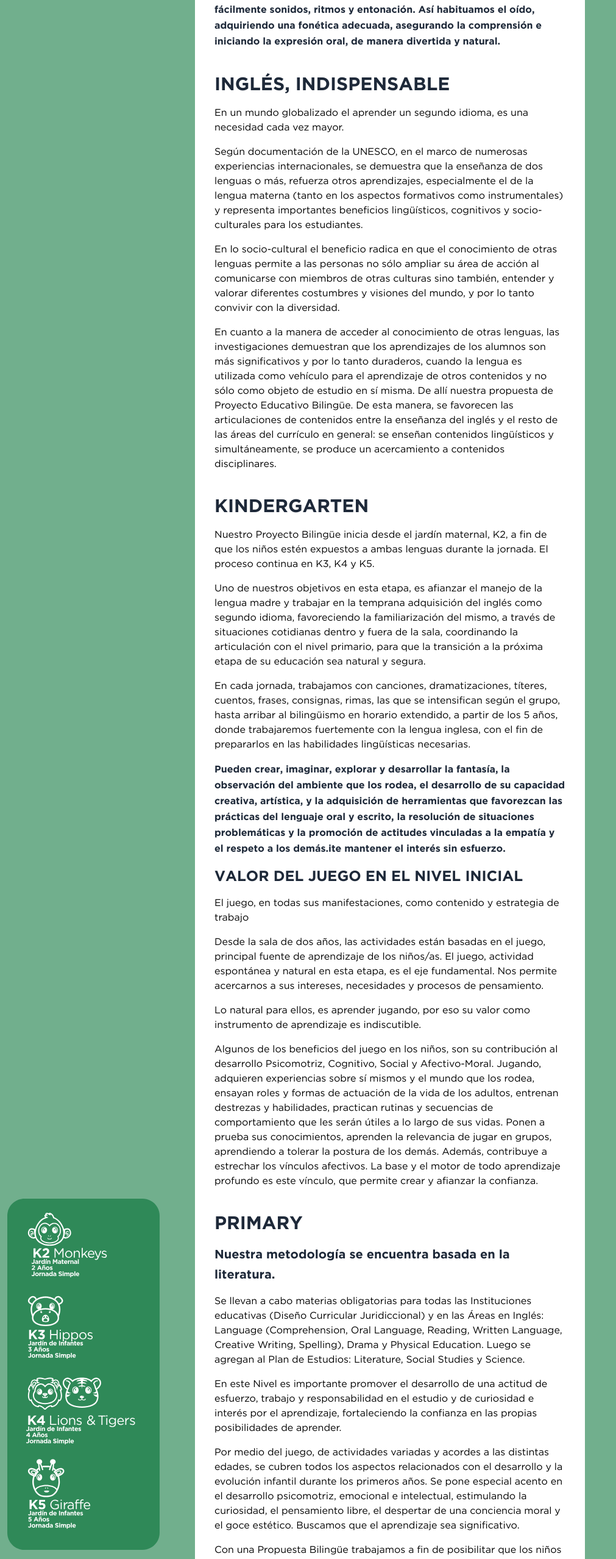
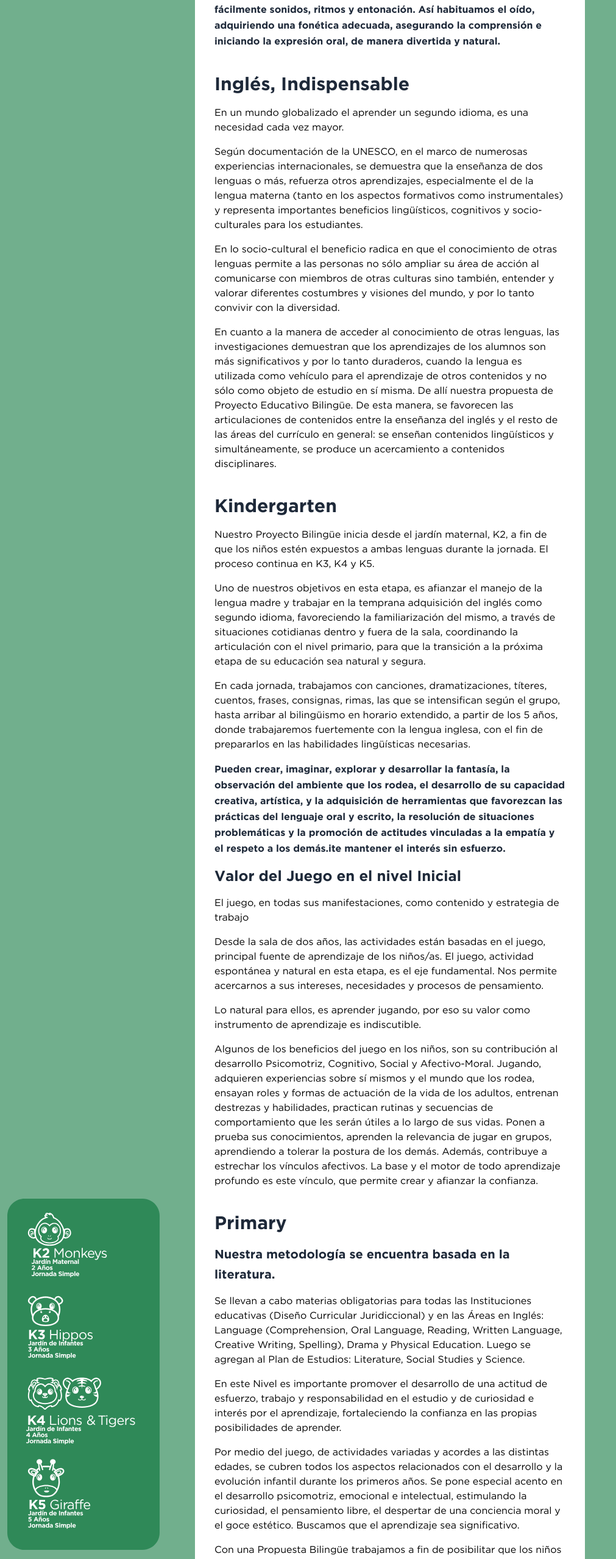
Before and after one commit to LautaroPairuna/San-Isidro-College, a Next.js app: page /academicos-mas-info/academicos-mas-info in a window 1280 px wide. Shown: the part 1063-3620 px from the top of the page at 61% size, without its empty margins (0-1011 px from the left). Built offline with nearby package versions, Linux system fonts and the light colour scheme; no server answers; the database is empty; a web font is replaced by a local one.

Commit message:
style: remove uppercase from heading styles in academic info page
The uppercase styling was removed from heading elements to maintain consistency with the design system and improve readability. This change affects multiple sections including English, Kindergarten, Primary, and Secondary headings.

```diff
--- a/src/app/(public)/[locale]/academicos-mas-info/page.tsx
+++ b/src/app/(public)/[locale]/academicos-mas-info/page.tsx
@@ -38,7 +38,7 @@ export default function AcademicosMasInfoPage() {
 
           {/* Inglés, Indispensable */}
           <div className="space-y-4 mt-10">
-            <h3 className="text-2xl md:text-3xl font-bold uppercase mb-4 text-gray-800">
+            <h3 className="text-2xl md:text-3xl font-bold mb-4 text-gray-800">
               {t('inglesTitulo')}
             </h3>
             <p>{t('ingles.p1')}</p>
@@ -49,7 +49,7 @@ export default function AcademicosMasInfoPage() {
 
           {/* Kindergarten */}
           <div className="space-y-4 mt-10 relative" id="kindergarten">
-            <h3 className="text-2xl md:text-3xl font-bold uppercase mb-4 text-gray-800">
+            <h3 className="text-2xl md:text-3xl font-bold mb-4 text-gray-800">
               {t('kindergarten.titulo')}
             </h3>
             <p>{t('kindergarten.p1')}</p>
@@ -59,7 +59,7 @@ export default function AcademicosMasInfoPage() {
               {t('kindergarten.bold')}
             </p>
 
-            <h4 className="text-xl md:text-2xl font-bold uppercase mb-4 text-gray-800">
+            <h4 className="text-xl md:text-2xl font-bold mb-4 text-gray-800">
               {t('kindergarten.subtituloJuego')}
             </h4>
             <p>{t('kindergarten.juego.p1')}</p>
@@ -91,7 +91,7 @@ export default function AcademicosMasInfoPage() {
 
           {/* Primary */}
           <div id="primary" className="space-y-4 relative mt-10">
-            <h3 className="text-2xl md:text-3xl font-bold uppercase mb-4 text-gray-800">
+            <h3 className="text-2xl md:text-3xl font-bold mb-4 text-gray-800">
               {t('primary.titulo')}
             </h3>
             <p className="font-bold leading-relaxed text-gray-800 mb-4 text-xl">
@@ -124,7 +124,7 @@ export default function AcademicosMasInfoPage() {
 
           {/* Secondary */}
           <div id="secondary" className="space-y-4 mt-10">
-            <h3 className="text-2xl md:text-3xl font-bold uppercase my-6 text-gray-800">
+            <h3 className="text-2xl md:text-3xl font-bold my-6 text-gray-800">
               {t('secondary.titulo')}
             </h3>
             <h4 className="font-bold text-xl">{t('secondary.subtitulo')}</h4>
```
